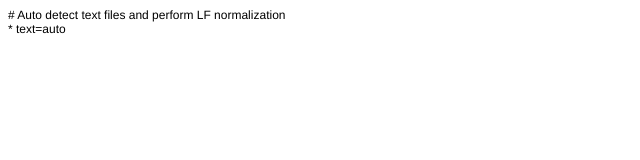
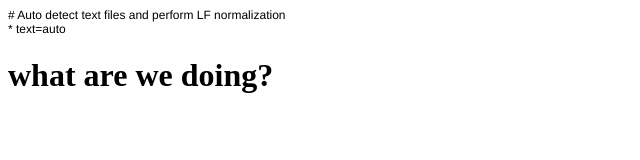
Before and after one commit to CPOnline/call-sarah, a plain HTML site: page index.html in a window 1280 px wide. Shown: the whole page, without its empty margins (0-640 px from the left). Drawn offline with Linux system fonts and the light colour scheme.

Commit message:
New H1
Collette's change

```diff
--- a/index.html
+++ b/index.html
@@ -13,5 +13,6 @@
 <body>
 <p class="p1"># Auto detect text files and perform LF normalization</p>
 <p class="p1">* text=auto</p>
+<h1>what are we doing?</h1>
 </body>
 </html>
```
